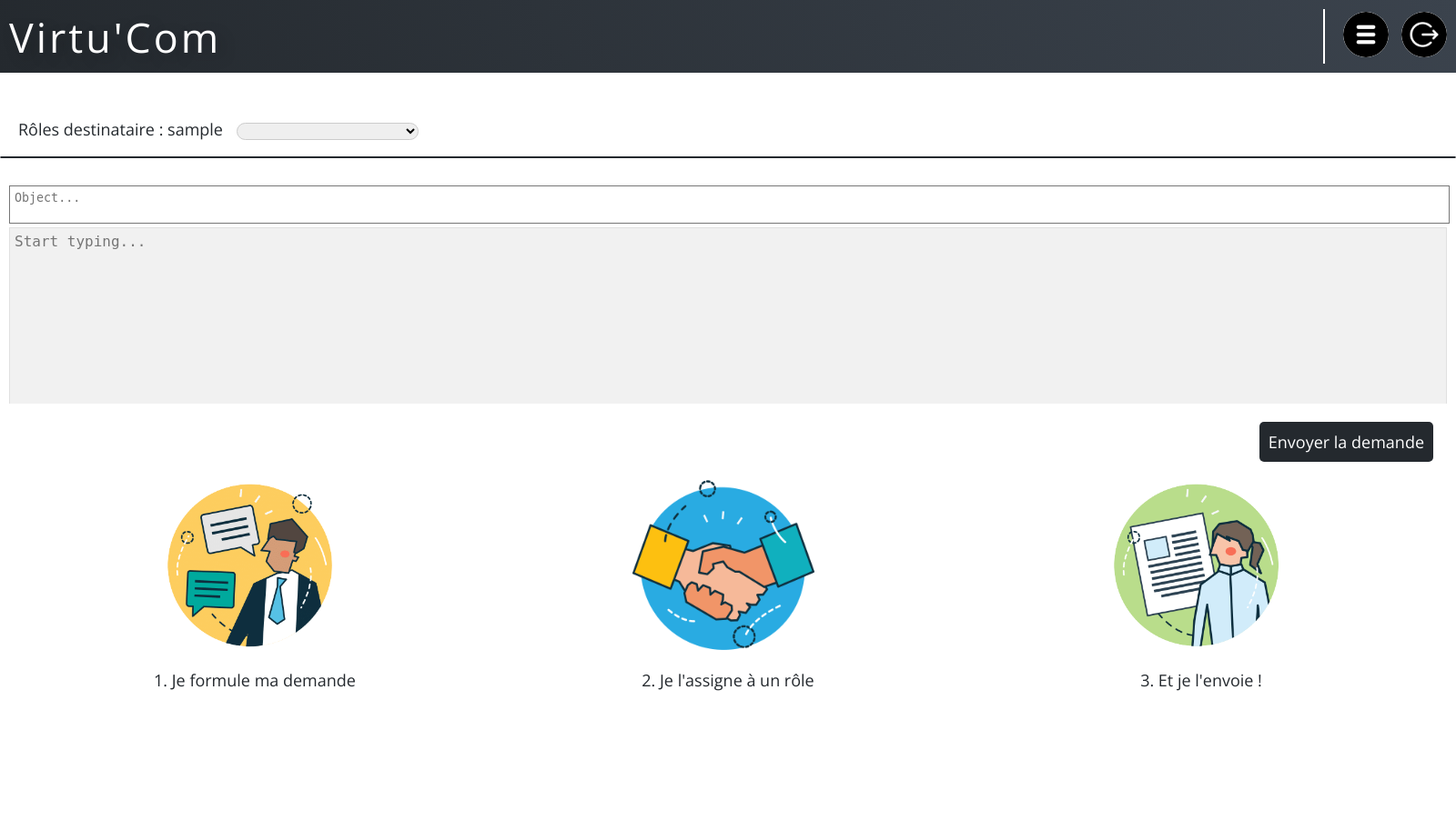
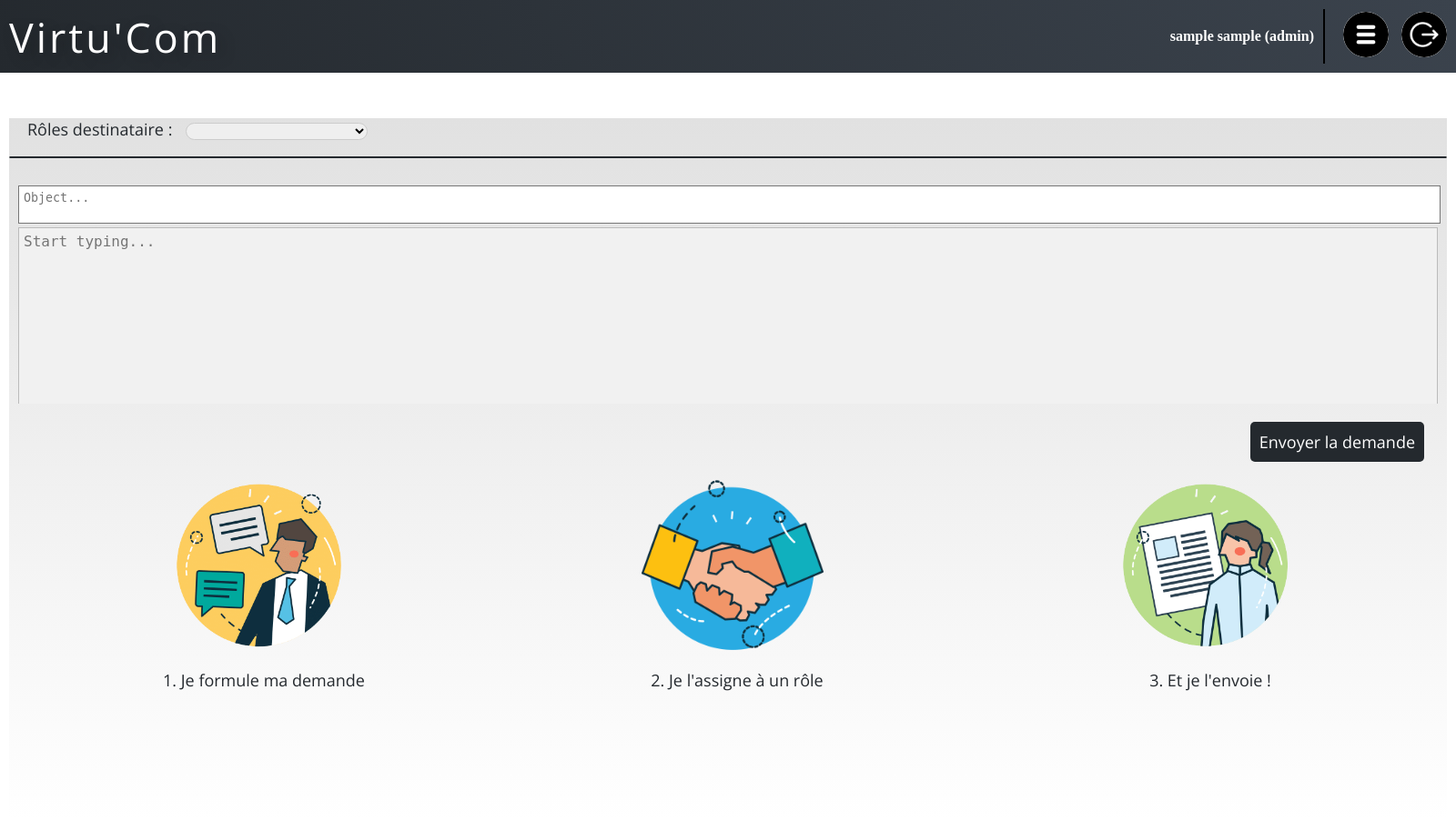
Before and after one commit to SamirMrassi/Projet_Innovant, a PHP site: page /demande.php in a window 1600 px wide. Shown: the whole page at 91% size. Run offline with PHP 8.4, Linux system fonts and the light colour scheme; the visitor is signed in with stand-in values (Sample User, id 1); data comes from the database, SQL or seed files in the repository; some web fonts are replaced.

Commit message:
Final front

```diff
--- a/Code/config.php
+++ b/Code/config.php
@@ -5,7 +5,7 @@
 	$servername = "localhost";
 	$username = "root";
 	$password = "";
-	$dbname = "virtucom";
+	$dbname = "virtucomm";
     $conn = new mysqli($servername, $username, $password, $dbname);
 
     // Vérification de la connexion
--- a/Code/conversations.css
+++ b/Code/conversations.css
@@ -64,7 +64,7 @@ header {
     width: 25%;
     overflow-y: scroll;
     margin : 5px;
-    background-color: #24292e;
+    background: linear-gradient( #24292e, white);
     border: 1px solid white;
     border-radius: 5px 0px 0px 5px;
 }
--- a/Code/demande.php
+++ b/Code/demande.php
@@ -14,6 +14,13 @@
 <body>
     <header>
         <div class="title">Virtu'Com</div>
+
+			<div class="user_information">
+				<?php
+					echo ' <span class = "text" style ="color: white; font-weight: bold;"> '. $_SESSION['firstname']. ' ' . $_SESSION['lastname']. ' (' . $_SESSION['name_role']. ') </span>';
+				?>
+        	</div>
+
         <div class="line"></div>
         <div class="images">
             <a href="acceuil.php"><img class="image" src="ressources/menu.png" title="Menu" alt="Image 2" ></a>
@@ -21,8 +28,9 @@
         </div>
     </header>
 
+    <div class="request-area">
         <div class="roles-destinataires">
-        <p> Rôles destinataire :  <?php echo($_SESSION['lastname']) ?>
+            <p> Rôles destinataire :
             <select class="request-select" id="role" name="role" style="width: 200px;">
                 <option value=""></option>
                 <?php
@@ -38,7 +46,6 @@
             </select></p>
             <div class="selected-items" id="selectedItems"> </div>
 
-    </div>
         <div>
             <div class="container">
                 <textarea id="object-input" placeholder="Object..."></textarea>
@@ -50,6 +57,9 @@
             </div>
 
         </div>
+
+    </div>
+
     <footer class="footer">
         <div class="footer-content">
             <div class="footer-item">
--- a/Code/demandestyle.css
+++ b/Code/demandestyle.css
@@ -34,7 +34,7 @@ header {
 .line {
   width: 2px;
   height: 100%;
-  background-color: white;
+  background-color: black;
   margin: 0 10px;
 }
 
@@ -115,7 +115,7 @@ p{
     width: 100%;
     height: 100%;
     resize: none;
-    border: 1px solid #e0e0e0;
+    border: 1px solid rgb(187, 187, 187);
     padding: 5px;
     font-size: 16px;
     box-sizing: border-box;
@@ -179,3 +179,8 @@ margin-bottom: 10px;
 margin-left: 0px;
 margin-right: 0px;
 }
+
+.request-area{
+  background: linear-gradient( rgb(225, 225, 225), white);
+  margin: 10px;
+}
--- a/Code/process-login.php
+++ b/Code/process-login.php
@@ -12,7 +12,7 @@ if (!empty($_POST['email']) AND !empty($_POST['password'])){
 
     if ($email_existence->num_rows == 1){
         // Comparer le hash_password enregistré dans la BD avec celui saisie par l'utilisateur
-        $stmt = $conn->prepare("SELECT id_user, firstname_user, lastname_user, password_user, id_role FROM users WHERE email_user = ?");
+        $stmt = $conn->prepare("SELECT id_user, firstname_user, lastname_user, password_user, users.id_role, name_role FROM users, roles WHERE email_user = ? AND users.id_role = roles.id_role");
         $stmt->bind_param("s", $email);
         $stmt->execute();
         $result = $stmt->get_result();
@@ -26,6 +26,7 @@ if (!empty($_POST['email']) AND !empty($_POST['password'])){
             $_SESSION['email'] = $email;
             $_SESSION['role_id'] = $row['id_role'];
             $_SESSION['user_id'] = $row['id_user'];
+            $_SESSION['name_role'] = $row['name_role'];
             echo "success";
         }else{
             echo "Mot de passe incorrect! Veuillez réessayer";
```
Also changed, not shown: Code/acceuil.php (+8 -0 lines), Code/conversation.php (+9 -2 lines), Code/notifications.php (+25 -3 lines), Code/notificationstyle.css (+7 -0 lines), Code/ressources/nothing.jpg (added). Lines whose indentation alone changed are shown as unchanged.
